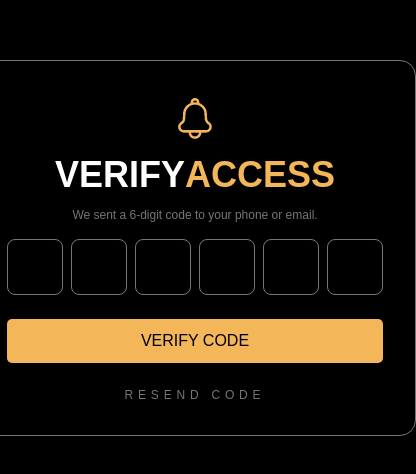
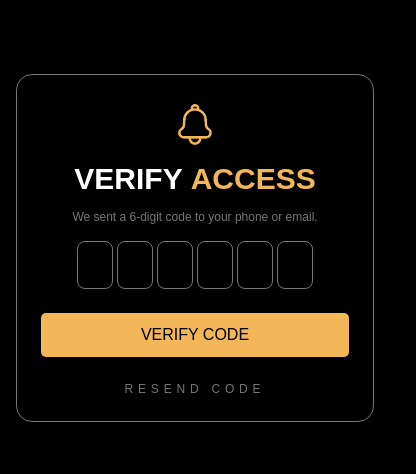
Before and after one commit to escrow-africa/escrow-frontend, a Next.js app: page /verify in a window 390 px wide. Shown: the part 174-648 px from the top of the page, 416 px wide, since content can reach past the window. Built offline with nearby package versions, Linux system fonts and the light colour scheme.

Commit message:
Refactor verification page layout and styling for improved consistency

```diff
--- a/app/verify/page.tsx
+++ b/app/verify/page.tsx
@@ -6,26 +6,26 @@ export default function page() {
 
 
 return (
-  <div className=" min-h-screen flex items-center justify-center">
-    <div className="p-8 border border-[#767676] rounded-2xl text-center ">
+  <div className="min-h-screen flex items-center justify-center px-4">
+    <div className="p-6 sm:p-8 w-full max-w-md border border-[#767676] rounded-2xl text-center">
       <div className="flex items-center justify-center">
         <Image src="/bell.png" alt="Logo" width={50} height={50} />
       </div>
-      <div className="flex  justify-center my-3">
-        <h1 className="  font-bold text-4xl">VERIFY</h1>
-        <span className=" text-[#F3B659] font-bold text-4xl ">ACCESS</span>
+      <div className="flex gap-2 justify-center my-3">
+        <h1 className="font-bold text-3xl sm:text-4xl">VERIFY</h1>
+        <span className="text-[#F3B659] font-bold text-3xl sm:text-4xl">ACCESS</span>
       </div>
-      <p className="text-[#767676] text-xs w-3/4  mx-auto pb-4">We sent a 6-digit code to your phone or email.</p>
+      <p className="text-[#767676] text-xs w-[90%] sm:w-3/4 mx-auto pb-4">We sent a 6-digit code to your phone or email.</p>
       <form action="">
-        <div>
+        <div className="w-full">
           <OTPInput
             maxLength={6}
             render={({ slots }) => (
-              <div className="flex gap-2 justify-center">
+              <div className="flex gap-1 sm:gap-2 justify-center">
                 {slots.map((slot, idx) => (
                   <div
                     key={idx}
-                    className={`relative w-14 h-14 rounded-lg border flex items-center justify-center text-xl font-bold transition-all ${slot.isActive ? 'border-[#F3B659] ring-1 ring-[#F3B659]' : 'border-[#767676]'
+                    className={`relative w-9 h-12 sm:w-14 sm:h-14 rounded-lg border flex items-center justify-center text-lg sm:text-xl font-bold transition-all ${slot.isActive ? 'border-[#F3B659] ring-1 ring-[#F3B659]' : 'border-[#767676]'
                       } bg-black text-white`}
                   >
                     {slot.char !== null ? slot.char : ""}
```
